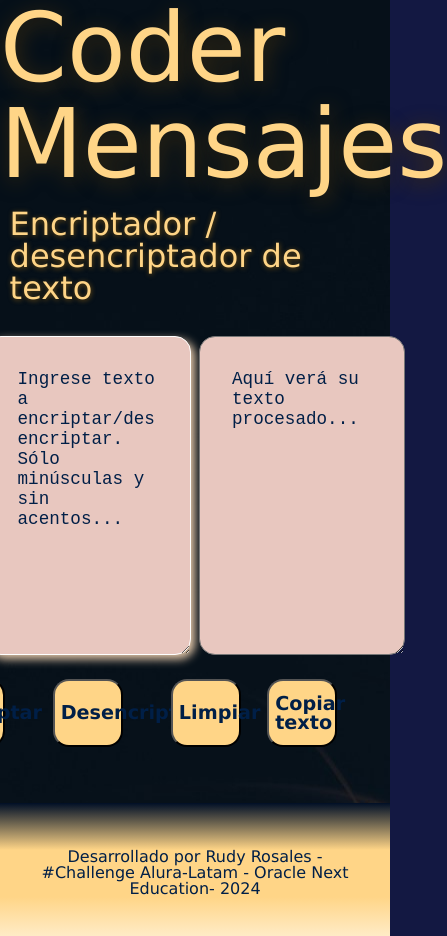
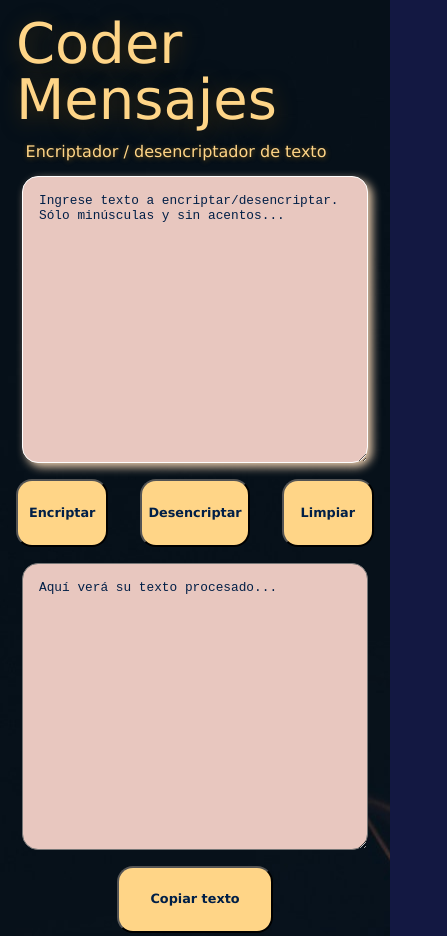
Before and after one commit to Rudy39/encryptador-de-texto, a plain HTML site: page index.html in a window 390 px wide. Shown: the top 936 px of the page, 447 px wide, since content can reach past the window. Drawn offline with Linux system fonts and the light colour scheme.

Commit message:
actualiza responsive

```diff
--- a/css/estilos.css
+++ b/css/estilos.css
@@ -107,3 +107,49 @@ body{
 
 /*MEDIA QUERIES*/
 /*TABLET*/
+
+@media (max-width:999px) {
+    .container{
+        margin: 1rem auto;
+        justify-content: space-around;
+    }
+    .encabezado{
+        margin: 1rem 0 0 1rem;
+    }
+    .texto__titulo{
+        font-size: 4.5rem;
+    }
+    .subtitulo{
+        font-size: 1.5rem;
+    }
+    .box{
+        font-size: 0.8rem;
+        padding: 1rem;
+        margin: 0;
+    }
+    .botones{
+        font-size: 0.8rem;
+        margin: 1rem;
+    }
+    .texto__footer{
+        font-size: 0.6rem;
+    }
+}
+
+/*celulares*/
+@media (max-width:671px) {
+    .texto__titulo{
+        font-size: 3.5rem;
+    }
+    .subtitulo{
+        font-size: 1rem;
+    }
+    .container{
+        flex-direction: column;
+        margin: 1rem auto;
+        justify-content: space-around;
+    }
+    .entrada, .salida{
+        width: 100%;
+    }
+}
```
